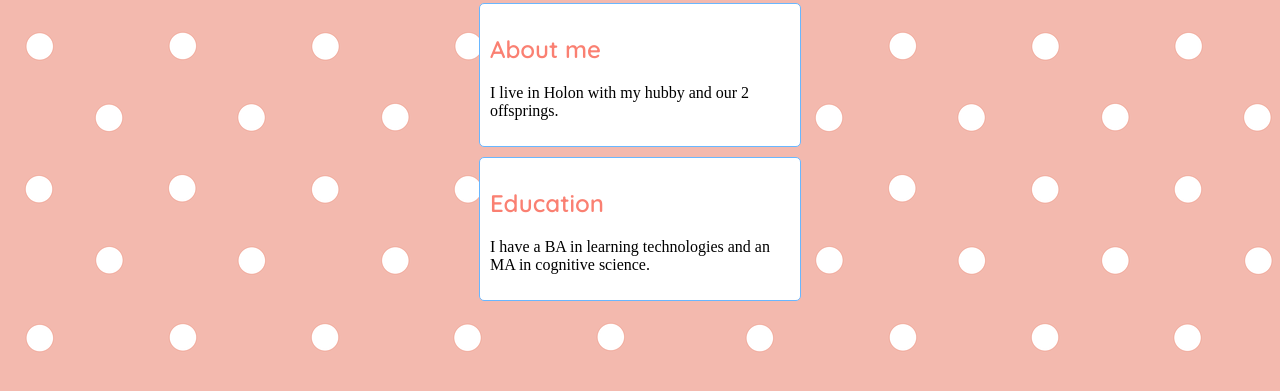
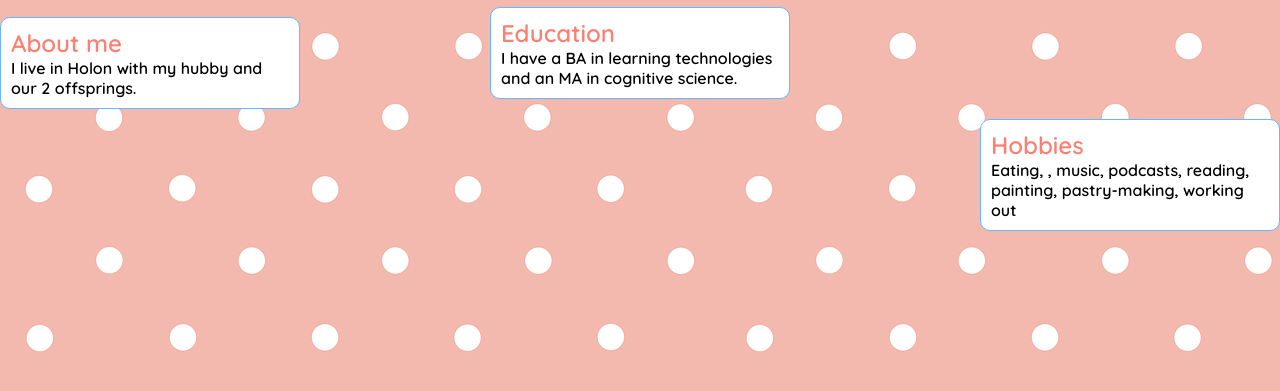
Before and after one commit to sarit-chaet-hudis/html-exercises, a plain HTML site: page 2.2-portfolio/index.html in a window 1280 px wide. Shown: the part 409-800 px from the top of the page. Drawn offline with Linux system fonts and the light colour scheme.

Commit message:
floated cards

```diff
--- a/2.2-portfolio/index.html
+++ b/2.2-portfolio/index.html
@@ -5,8 +5,7 @@
       src="https://kit.fontawesome.com/dfd460c16b.js"
       crossorigin="anonymous"
     ></script>
-    <link rel="shortcut icon" href="./images/favicon.ico" type="image/x-icon" />
-    <title>2.4 html profile page</title>
+    <title>profile page</title>
     <link rel="preconnect" href="https://fonts.googleapis.com" />
     <link rel="preconnect" href="https://fonts.gstatic.com" crossorigin />
     <link
@@ -18,6 +17,12 @@
       rel="stylesheet"
     />
     <style>
+      * {
+        font-family: "Quicksand", sans-serif;
+        box-sizing: border-box;
+        padding: 0;
+        margin: 0;
+      }
       @font-face {
         font-family: "Open Sans";
         src: url("https://fonts.googleapis.com/css?family=Open+Sans")
@@ -51,28 +56,24 @@
       }
 
       h1 {
-        font-family: "Quicksand", sans-serif;
         font-weight: normal;
         font-size: x-large;
         color: salmon;
       }
 
       h2 {
-        font-family: "Quicksand", sans-serif;
         font-weight: semi-bold;
         font-size: larger;
         color: rgb(71, 71, 71);
       }
 
       h3 {
-        font-family: "Quicksand", sans-serif;
         font-weight: regular;
         font-size: medium;
         color: rgb(71, 71, 71);
       }
 
       button {
-        font-family: "Quicksand", sans-serif;
         font-weight: regular;
         font-size: medium;
         background-color: deepskyblue;
@@ -95,7 +96,7 @@
         margin-top: 10px;
         margin-bottom: 10px;
         padding: 10px;
-        border-radius: 5px;
+        border-radius: 10px;
         border: 1px solid rgb(105, 183, 255);
         background-color: white;
       }
@@ -116,9 +117,21 @@
         padding: 10px;
         margin: 10px auto;
         width: 300px;
-        border-radius: 5px;
+        border-radius: 10px;
         border: 1px solid rgb(105, 183, 255);
         justify-content: center;
+      }
+
+      .clr {
+        clear: both;
+      }
+
+      .left {
+        float: left;
+      }
+
+      .right {
+        float: right;
       }
     </style>
   </head>
@@ -159,16 +172,24 @@
       </div>
     </section>
     <section>
-      <div class="about-card">
+      <div class="clr"></div>
+      <div class="about-card left">
         <h1>About me</h1>
         <p>I live in Holon with my hubby and our 2 offsprings.</p>
       </div>
-      <div class="about-card">
+      <div class="about-card middle">
         <h1>Education</h1>
         <p>
           I have a BA in learning technologies and an MA in cognitive science.
         </p>
       </div>
+      <div class="about-card right">
+        <h1>Hobbies</h1>
+        <p>
+          Eating, , music, podcasts, reading, painting, pastry-making, working
+          out
+        </p>
+      </div>
     </section>
   </body>
 </html>
```
